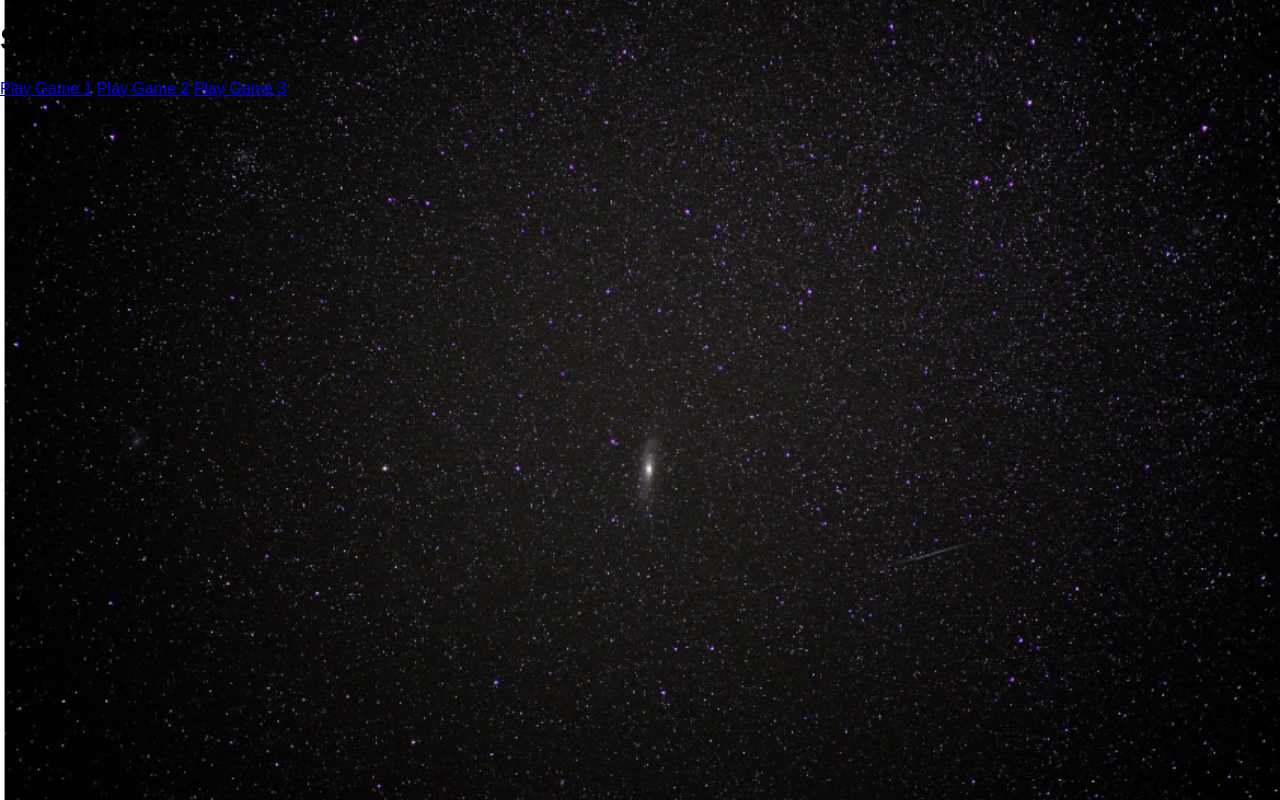
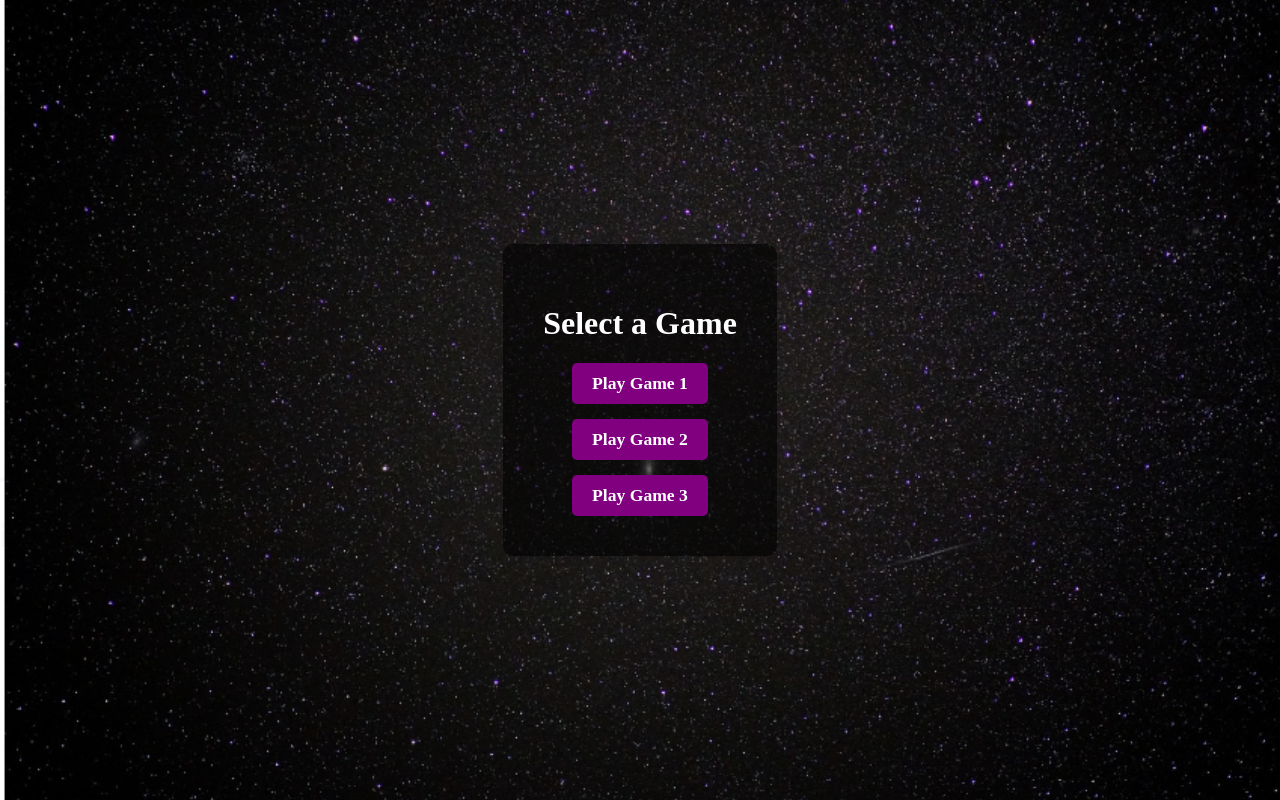
Before and after one commit to Aditya-Codes-247/nasa, a FastAPI app: page /game-selection in a window 1280 px wide. Run offline with FastAPI, Linux system fonts and the light colour scheme.

Commit message:
Update game_selection.html

```diff
--- a/templates/game_selection.html
+++ b/templates/game_selection.html
@@ -5,7 +5,66 @@
   <meta charset="UTF-8">
   <meta name="viewport" content="width=device-width, initial-scale=1.0">
   <title>Select a Game</title>
-  <link rel="stylesheet" href="{{ url_for('static', path='/css/styles.css') }}">
+
+  <!-- Embedded CSS for Background, Font Color, and Buttons -->
+  <style>
+    /* Background container to apply the background image */
+    body {
+      background-image: url(/static/images/bg2.png);
+      background-size: cover; /* Make the background cover the entire page */
+      background-position: center; /* Center the background image */
+      background-repeat: no-repeat; /* Prevent the background from repeating */
+      height: 100vh; /* Full height of the viewport */
+      margin: 0; /* Remove default margin */
+      display: flex; /* Use flexbox for alignment */
+      justify-content: center; /* Center horizontally */
+      align-items: center; /* Center vertically */
+    }
+
+    /* Update font color */
+    h1 {
+      color: #fff; /* White color for the header to stand out against the background */
+    }
+
+    /* Styling the game buttons */
+    .game-button {
+      text-decoration: none;
+      background-color: #800080; /* Purple background for buttons */
+      color: #fff; /* White text color */
+      padding: 10px 20px; /* Adjust padding */
+      border-radius: 5px; /* Rounded corners */
+      font-size: 1.1em; /* Slightly larger text */
+      font-weight: bold; /* Bold font for readability */
+      transition: background-color 0.3s ease, transform 0.2s ease; /* Smooth transitions */
+      display: inline-block; /* Make the link look like a button */
+      text-align: center; /* Center text inside the button */
+    }
+
+    .game-button:hover {
+      background-color: #993399; /* Lighter purple on hover */
+      transform: scale(1.05); /* Slightly larger on hover */
+    }
+
+    .game-button:active {
+      background-color: #660066; /* Darker purple when clicked */
+      transform: scale(0.98); /* Slight shrink on click */
+    }
+
+    .game-selection-container {
+      text-align: center; /* Center text inside the container */
+      background-color: rgba(0, 0, 0, 0.6); /* Semi-transparent background for better contrast */
+      padding: 40px; /* Padding around the container */
+      border-radius: 10px; /* Rounded corners */
+    }
+
+    .game-buttons {
+      display: flex; /* Use flexbox for layout */
+      flex-direction: column; /* Stack buttons vertically */
+      gap: 15px; /* Space between buttons */
+      justify-content: center; /* Center buttons */
+      align-items: center; /* Align buttons to center */
+    }
+  </style>
 </head>
 
 <body>
@@ -19,8 +78,6 @@
     </div>
   </div>
 
-  <script src="{{ url_for('static', path='/js/script.js') }}"></script>
-
 </body>
 
 </html>
```
